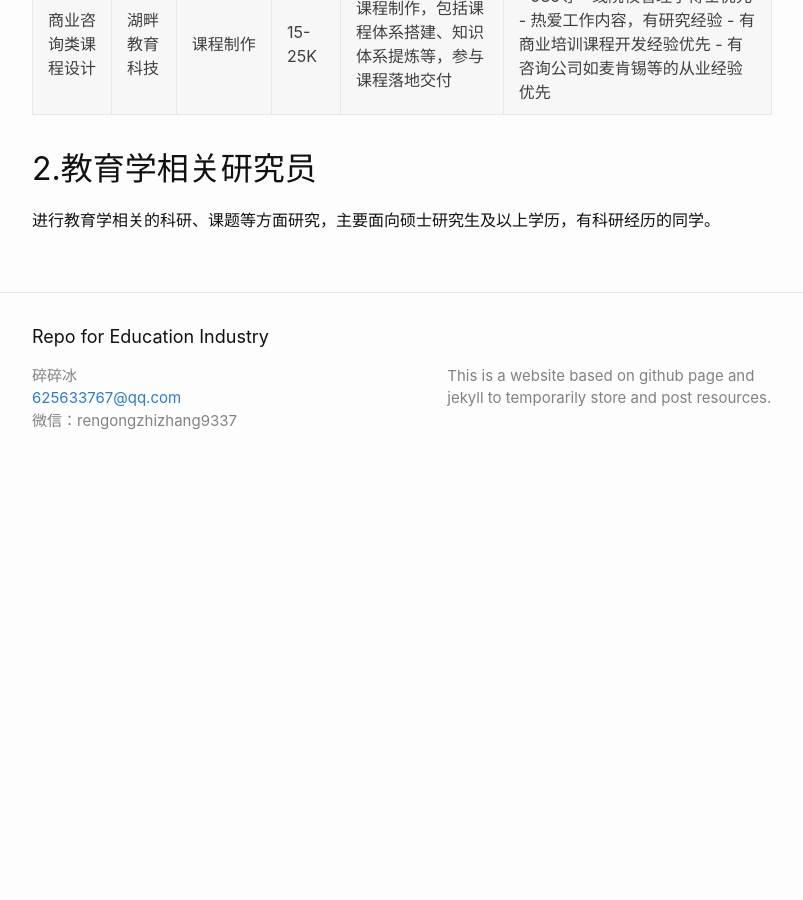
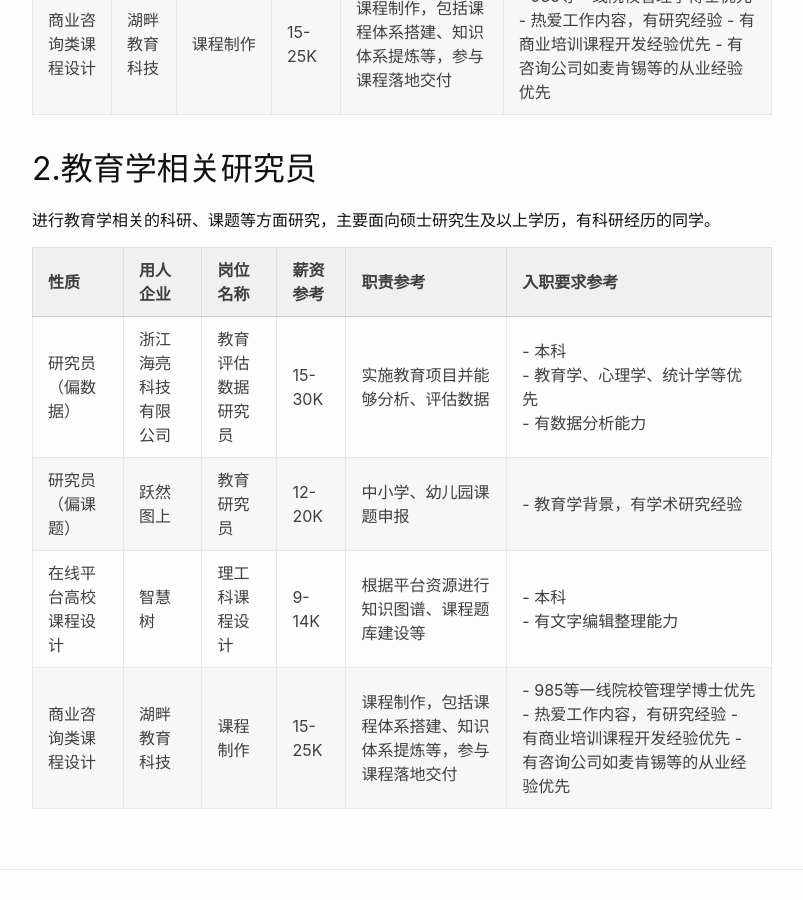
Before and after one commit to broken-ice-ice/Repo-for-Education-Industry, a Jekyll site: the page built from _posts/educationalIndustryCareerGuide/2025-05-01-GetAJobInEduIndustry_3.md, in a window 1280 px wide and 900 px high, scrolled down 3085 px. Shown: the whole window, without its empty margins (238-1041 px from the left). Built offline with Jekyll 4.4.1, drawn with Linux system fonts in a browser that asks for light colours; our own code applies the rules of GitHub Pages for plain Markdown files; before the commit the page ends 3577 px from its top, so only the background shows below that.

Commit message:
Update 2025-05-01-GetAJobInEduIndustry_3.md

```diff
--- a/_posts/educationalIndustryCareerGuide/2025-05-01-GetAJobInEduIndustry_3.md
+++ b/_posts/educationalIndustryCareerGuide/2025-05-01-GetAJobInEduIndustry_3.md
@@ -73,3 +73,10 @@ categories: 教育行业就业科普
 ## 2.教育学相关研究员
 
 进行教育学相关的科研、课题等方面研究，主要面向硕士研究生及以上学历，有科研经历的同学。
+
+| 性质         | 用人企业            | 岗位名称           | 薪资参考 | 职责参考                                                                     | 入职要求参考                            |
+|--------------|--------------------|--------------------|----------|------------------------------------------------------------------------------|-----------------------------------------|
+|研究员（偏数据）| 浙江海亮科技有限公司  | 教育评估数据研究员    | 15-30K   | 实施教育项目并能够分析、评估数据                          | - 本科<br>- 教育学、心理学、统计学等优先<br>- 有数据分析能力 |
+|研究员（偏课题）| 跃然图上         | 教育研究员 | 12-20K   | 中小学、幼儿园课题申报                                         | - 教育学背景，有学术研究经验|
+|在线平台高校课程设计|智慧树         |理工科课程设计       |9-14K|根据平台资源进行知识图谱、课程题库建设等                                                     | - 本科<br> - 有文字编辑整理能力|
+|商业咨询类课程设计  |湖畔教育科技   |课程制作    |15-25K     |课程制作，包括课程体系搭建、知识体系提炼等，参与课程落地交付    |- 985等一线院校管理学博士优先 - 热爱工作内容，有研究经验 - 有商业培训课程开发经验优先 - 有咨询公司如麦肯锡等的从业经验优先|
```
